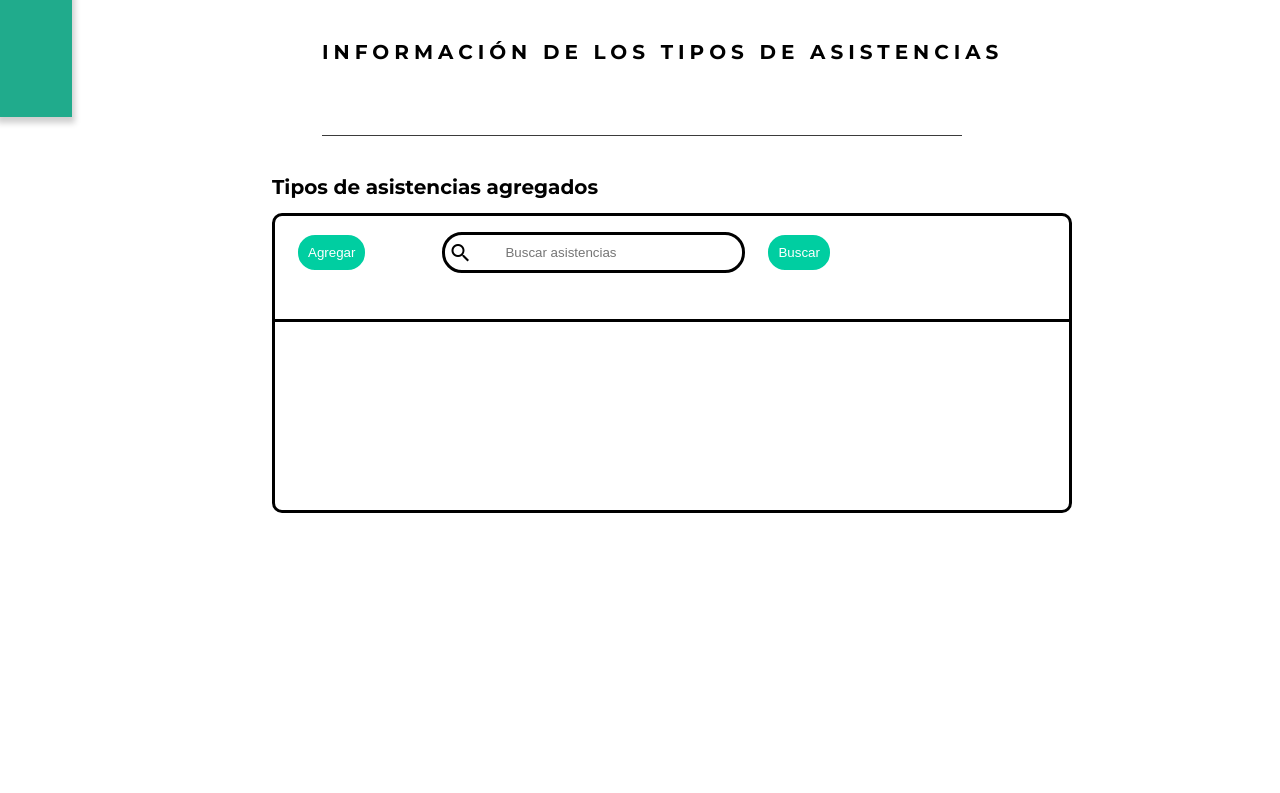
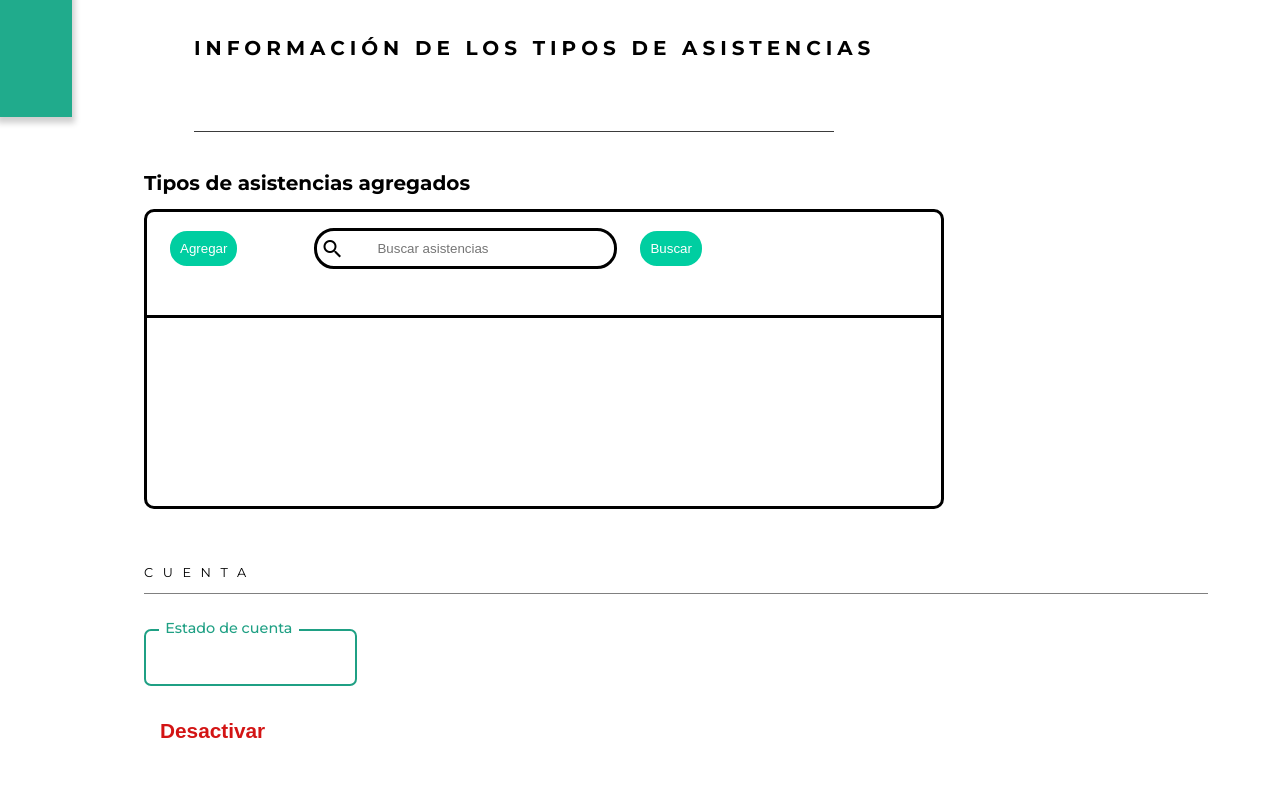
Before and after one commit to jimenezzj/roadvisor, a plain HTML site: page public/modules/configuracion/configuracion.html in a window 1280 px wide. Shown: the part 683-1476 px from the top of the page. Before the commit the page ends 1196 px from the top, so only its background shows below. Drawn offline with Linux system fonts and the light colour scheme; no server answers.

Commit message:
disable account mark-up

```diff
--- a/public/modules/configuracion/configuracion.css
+++ b/public/modules/configuracion/configuracion.css
@@ -1,3 +1,34 @@
+.btnOutline {
+  /* width: 100%; */
+  /* margin: 1.5rem 0; */
+  border: 3px solid #1fa084;
+  padding: 0.5rem 0;
+  background-color: #ffffff;
+  border-radius: 4rem;
+  color: #20ab8c;
+  font-size: 1.1rem;
+  font-weight: 600;
+  box-shadow: none;
+  outline: none;
+  cursor: pointer;
+}
+.btn {
+  /* width: 100%; */
+  /* margin: 1.5rem 0; */
+  display: block;
+  border: none;
+  padding: 0.5rem 0;
+  background-color: #20ab8c;
+  border-radius: 4rem;
+  color: #ffffff;
+  font-size: 1.1rem;
+  font-weight: 600;
+  box-shadow: none;
+  outline: none;
+  cursor: pointer;
+  text-decoration: none;
+}
+/****************************/
 .navegacionDeArriba {
   background-color: #ffffff;
   margin: 0;
@@ -60,9 +91,7 @@
   display: flex;
   justify-content: center;
   flex-direction: column;
-    padding-left: 30px;
-    padding-left: 200px;
-    padding-top: 20px;
+  padding: 1rem 4.5rem 0 4.5rem;
 }
 
 .cuerpoDeLaPantalla__textoDatosDelSiniestro {
@@ -260,3 +289,70 @@
 .delete {
   padding-left: 20px;
 }
+
+/***********  JONATHAN  **********/
+.accoutSetsWrapper {
+  padding: 2.5rem 0;
+}
+
+.subTitleSection {
+  letter-spacing: 0.6rem;
+  text-transform: uppercase;
+  font-weight: 400;
+  font-size: 0.8rem;
+  border-bottom: 1px solid gray;
+  padding: 1rem 0 0.8rem 0;
+  margin: 0;
+}
+
+.fieldWrapper {
+  position: relative;
+  display: flex;
+  flex-flow: column;
+  width: 20%;
+  margin: 1.2rem 0 0.5rem 0;
+  padding: 1rem 0;
+}
+
+.fieldWrapper input[type="text"],
+.fieldWrapper input[type="email"],
+.fieldWrapper input[type="number"],
+.fieldWrapper input[type="tel"],
+.fieldWrapper input[type="date"] {
+  border: 2px solid #1fa084;
+  padding: 1rem 1.2rem;
+  border-radius: 7px;
+  font-size: 1.1rem;
+  color: #444444fd;
+  outline: none;
+}
+
+.fieldWrapper input[type="text"]:focus,
+.fieldWrapper input[type="email"]:focus,
+.fieldWrapper input[type="tel"]:focus,
+.fieldWrapper input[type="date"] {
+  /* border: 2px solid #2b3186; */
+  outline: none;
+}
+
+.fieldWrapper label {
+  font-weight: 500;
+  position: absolute;
+  top: 7%;
+  left: 7%;
+  font-size: 0.9rem;
+  background-color: #ffffff;
+  padding: 0 0.4rem;
+  color: #1fa084;
+}
+
+.btnDisAccount {
+  background-color: transparent;
+  font-size: 1.3rem;
+  color: #d31414;
+  padding: 0.6rem 1rem;
+}
+.btnDisAccount:hover {
+  background-color: #c20e0e1a;
+}
+/***********  JONATHAN  **********/
--- a/public/modules/configuracion/configuracion.html
+++ b/public/modules/configuracion/configuracion.html
@@ -23,6 +23,7 @@
                 <p class="cuerpoDeLaPantalla__TextoLinea">
                     ________________________________________________________________________________
                 </p>
+
                 <h1 class="cuerpoDeLaPantalla__textoDuracion">Tiempo de siniestro </h1>
                 <p class="cuerpoDeLaPantalla__seleccionDeTiempoMover">
                     <select name="duracion" class="cuerpoDeLaPantalla__seleccionDeTiempo" id="">
@@ -50,6 +51,7 @@
                     </div>
 
                 </div>
+
                 <div>
                     <h1 class="cuerpoDeLaPantalla__textoDatosDelSiniestroDos">INFORMACIÓN DE LOS TIPOS DE ASISTENCIAS
                     </h1>
@@ -78,6 +80,18 @@
                         </div>
                     </div>
                 </div>
+
+                <div class="accoutSetsWrapper">
+                    <h2 class="subTitleSection">
+                        Cuenta
+                    </h2>
+                    <div class="fieldWrapper fieldWrapper--textFiedl">
+                        <label for="accountStatus">Estado de cuenta</label>
+                        <input type="text" name="accountStatus" id="accountStatus" readonly>
+                    </div>
+                    <button class="btn btnDisAccount">Desactivar</button>
+                </div>
+
             </div>
     </div>
 
```
Lines whose indentation alone changed are shown as unchanged.
